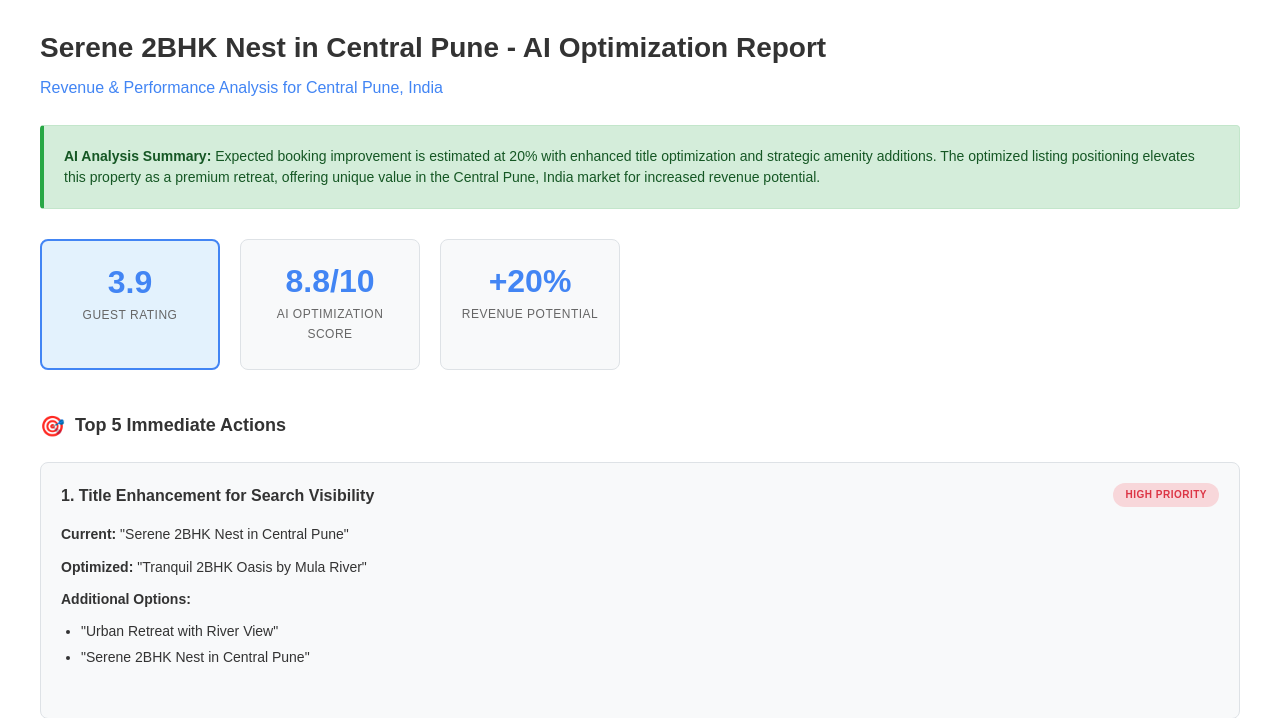
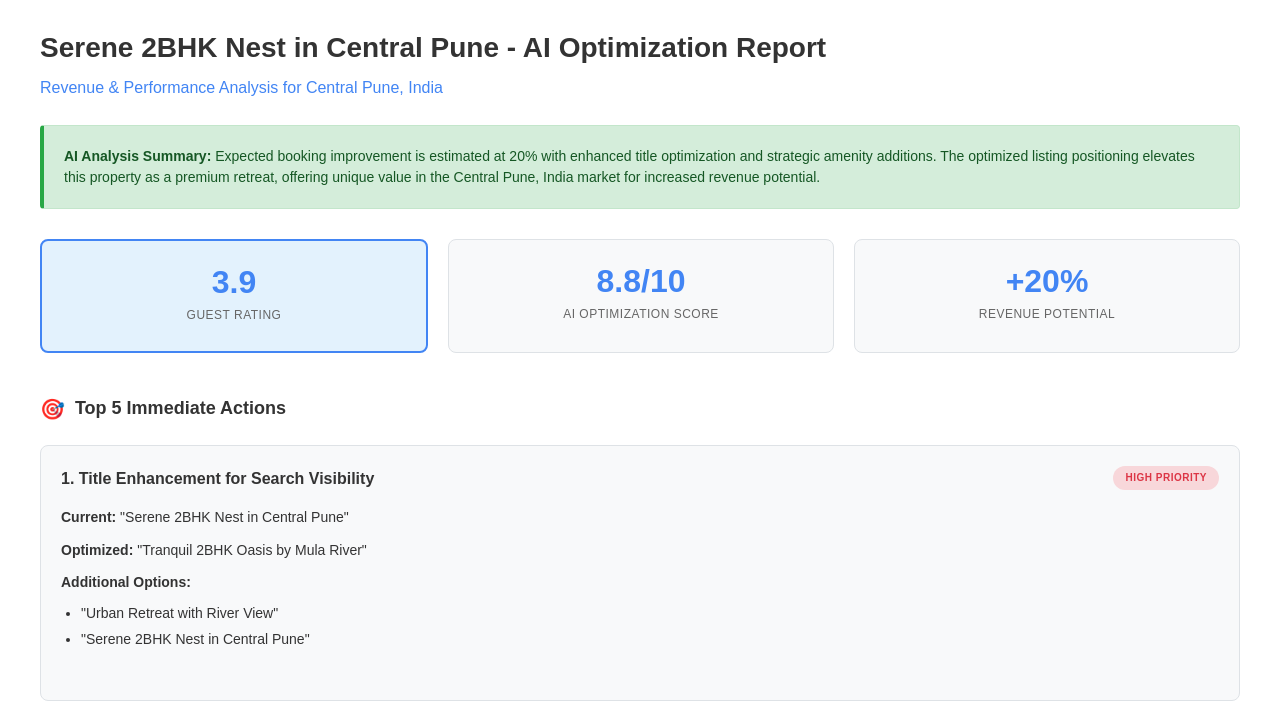
Before and after one commit to shashanksGitHub/str-optimizer-backend, a Flask app: template templates/professional_report_template.html in a window 1280 px wide. Shown: the part 81-799 px from the top of the page. Run offline with Flask 3, Linux system fonts and the light colour scheme; the template is opened without the code that fills it, so the values that code supplies are empty.

Commit message:
FIX: Score cards in single row - Guest Rating, AI Optimization Score, Revenue Potential

```diff
--- a/templates/professional_report_template.html
+++ b/templates/professional_report_template.html
@@ -88,12 +88,13 @@
             line-height: 1.5;
         }
 
-        /* Score Cards */
+        /* Score Cards - FIXED TO SINGLE ROW */
         .score-grid {
             display: flex;
+            justify-content: space-between;
             gap: 20px;
             margin-bottom: 40px;
-            justify-content: flex-start;
+            align-items: stretch;
         }
 
         .score-card {
@@ -102,9 +103,8 @@
             border-radius: 8px;
             padding: 25px 20px;
             text-align: center;
-            min-width: 140px;
             flex: 1;
-            max-width: 180px;
+            min-width: 0;
         }
 
         .score-card.highlight {
@@ -357,7 +357,7 @@
             <p><strong>AI Analysis Summary:</strong> {{ optimized_description[:200] | default("Expected booking improvement is estimated at 20% with enhanced title optimization and strategic amenity additions. The optimized listing positioning elevates this property as a premium retreat, offering unique value in the Central Pune, India market for increased revenue potential.") }}{% if optimized_description and optimized_description|length > 200 %}...{% endif %}</p>
         </div>
 
-        <!-- Score Cards -->
+        <!-- Score Cards - FIXED SINGLE ROW LAYOUT -->
         <div class="score-grid">
             <div class="score-card highlight">
                 <div class="score-value">{{ pricing_analysis.current_rating | default("3.9") }}</div>
```
